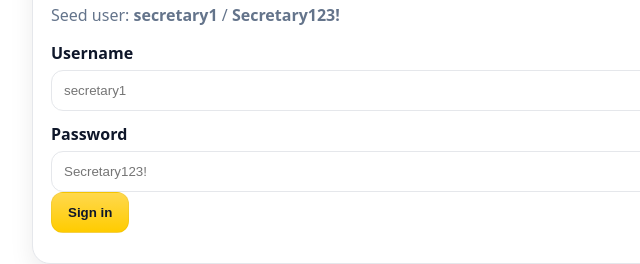
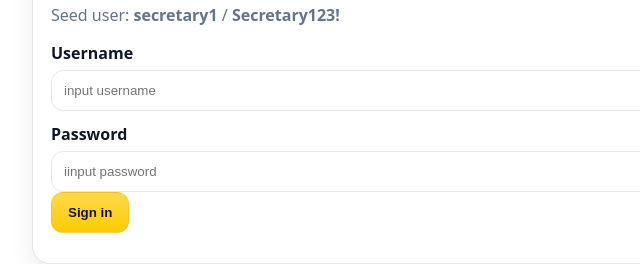
Before and after one commit to lyxlunaaa/denthive, a website: page public/secretary-login.html in a window 1280 px wide. Shown: the part 141-405 px from the top of the page, 176-816 px from the left. Drawn offline with Linux system fonts and the light colour scheme.

Commit message:
Updated secretary login page

```diff
--- a/public/secretary-login.html
+++ b/public/secretary-login.html
@@ -14,10 +14,10 @@
 
       <form id="form">
         <label>Username</label>
-        <input id="username" class="input" placeholder="secretary1" required />
+        <input id="username" class="input" placeholder="input username" required />
 
         <label>Password</label>
-        <input id="password" class="input" type="password" placeholder="Secretary123!" required />
+        <input id="password" class="input" type="password" placeholder="iinput password" required />
 
         <button class="btn primary" type="submit">Sign in</button>
       </form>
```
